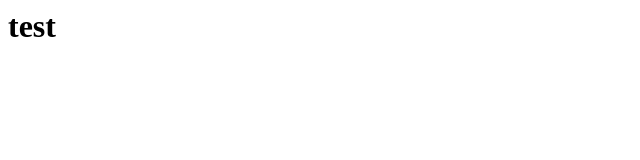
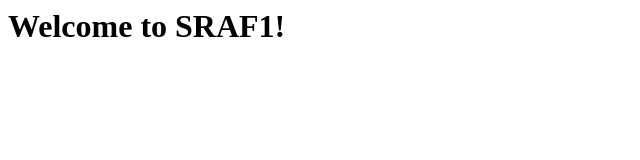
Before and after one commit to SRAF1/SRAF1.github.io, a plain HTML site: page index.html in a window 1280 px wide. Shown: the whole page, without its empty margins (0-640 px from the left). Drawn offline with Linux system fonts and the light colour scheme.

Commit message:
Update index.html

```diff
--- a/index.html
+++ b/index.html
@@ -1 +1 @@
-<h1> test </h1>
+<h1> Welcome to SRAF1! </h1>
```
